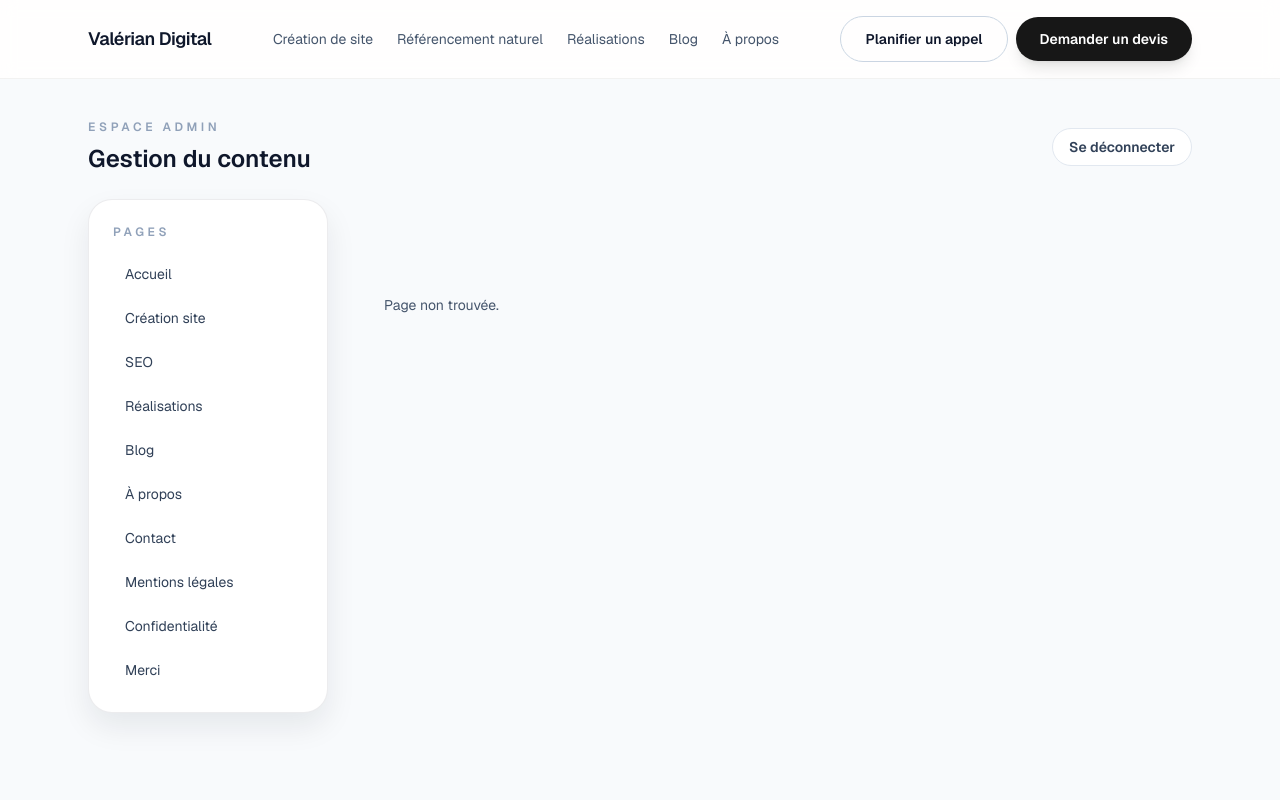
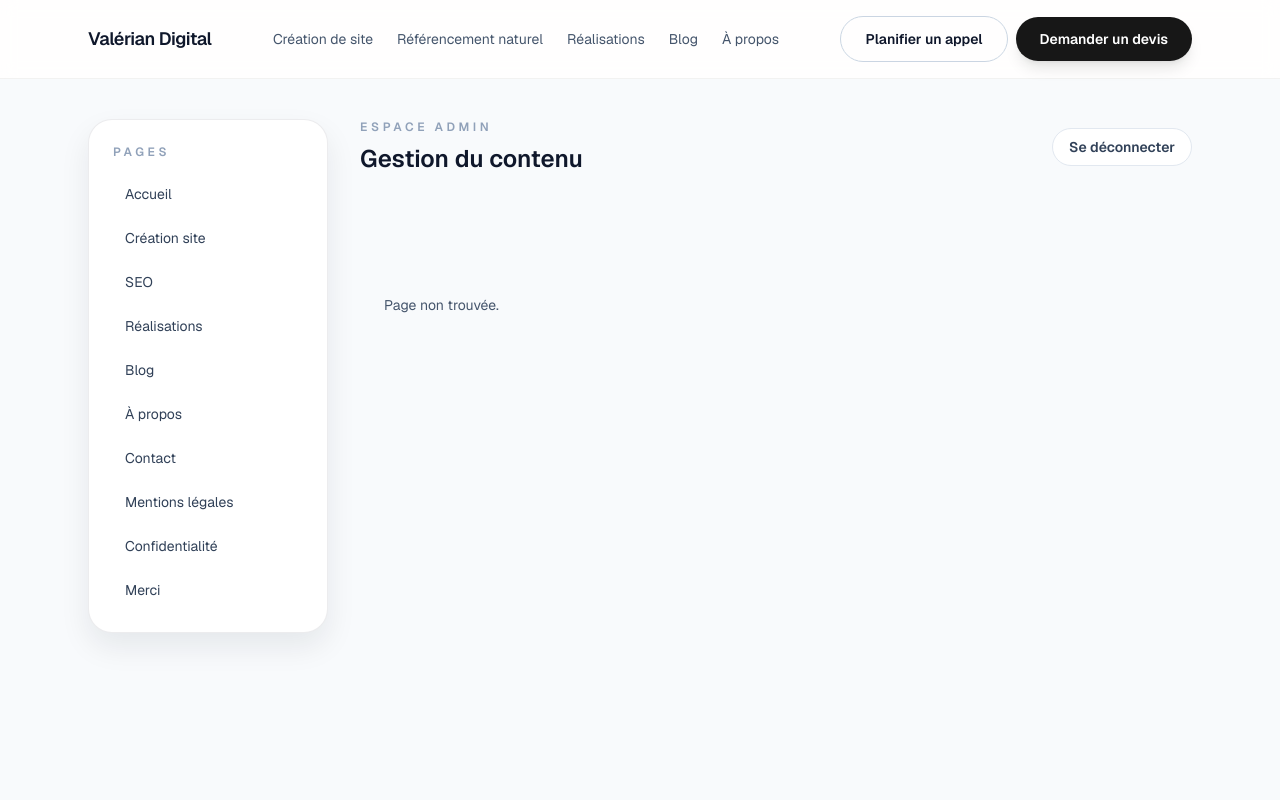
Before and after one commit to VBWEBcorp/valerian, a Next.js app: page /admin/content/1 in a window 1280 px wide. Shown: the top 800 px of the page. Built offline with nearby package versions, Linux system fonts and the light colour scheme.

Commit message:
Align admin sidebar with content and scroll

```diff
--- a/src/app/admin/layout.tsx
+++ b/src/app/admin/layout.tsx
@@ -36,23 +36,6 @@ export default function AdminLayout({ children }: { children: ReactNode }) {
   return (
     <div className="min-h-screen bg-slate-50">
       <div className="mx-auto w-full max-w-6xl px-6 py-10">
-        <div className="mb-6 flex items-center justify-between">
-          <div>
-            <p className="text-xs font-semibold uppercase tracking-[0.3em] text-slate-400">
-              Espace admin
-            </p>
-            <h1 className="mt-2 text-2xl font-semibold text-slate-900">
-              Gestion du contenu
-            </h1>
-          </div>
-          <button
-            onClick={handleLogout}
-            disabled={loading}
-            className="rounded-full border border-slate-200 bg-white px-4 py-2 text-sm font-semibold text-slate-700 hover:border-slate-300"
-          >
-            {loading ? "Déconnexion..." : "Se déconnecter"}
-          </button>
-        </div>
         <div className="grid items-start gap-8 md:grid-cols-[240px_1fr]">
           <aside className="card h-fit rounded-3xl p-6">
             <p className="text-xs font-semibold uppercase tracking-[0.3em] text-slate-400">
@@ -78,7 +61,26 @@ export default function AdminLayout({ children }: { children: ReactNode }) {
               })}
             </nav>
           </aside>
-          <div className="self-start">{children}</div>
+          <div className="self-start space-y-6">
+            <div className="flex items-center justify-between">
+              <div>
+                <p className="text-xs font-semibold uppercase tracking-[0.3em] text-slate-400">
+                  Espace admin
+                </p>
+                <h1 className="mt-2 text-2xl font-semibold text-slate-900">
+                  Gestion du contenu
+                </h1>
+              </div>
+              <button
+                onClick={handleLogout}
+                disabled={loading}
+                className="rounded-full border border-slate-200 bg-white px-4 py-2 text-sm font-semibold text-slate-700 hover:border-slate-300"
+              >
+                {loading ? "Déconnexion..." : "Se déconnecter"}
+              </button>
+            </div>
+            {children}
+          </div>
         </div>
       </div>
     </div>
```
